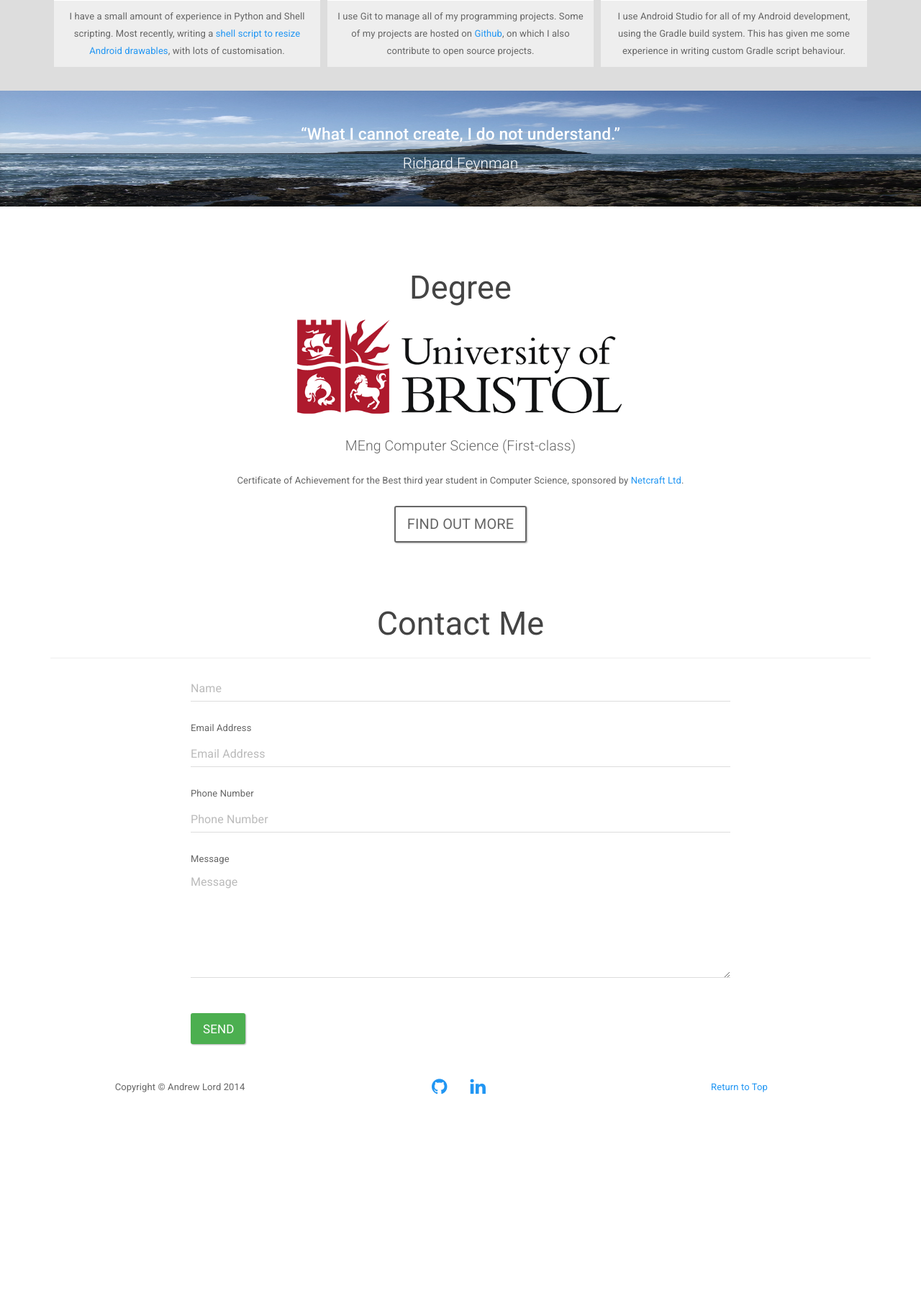
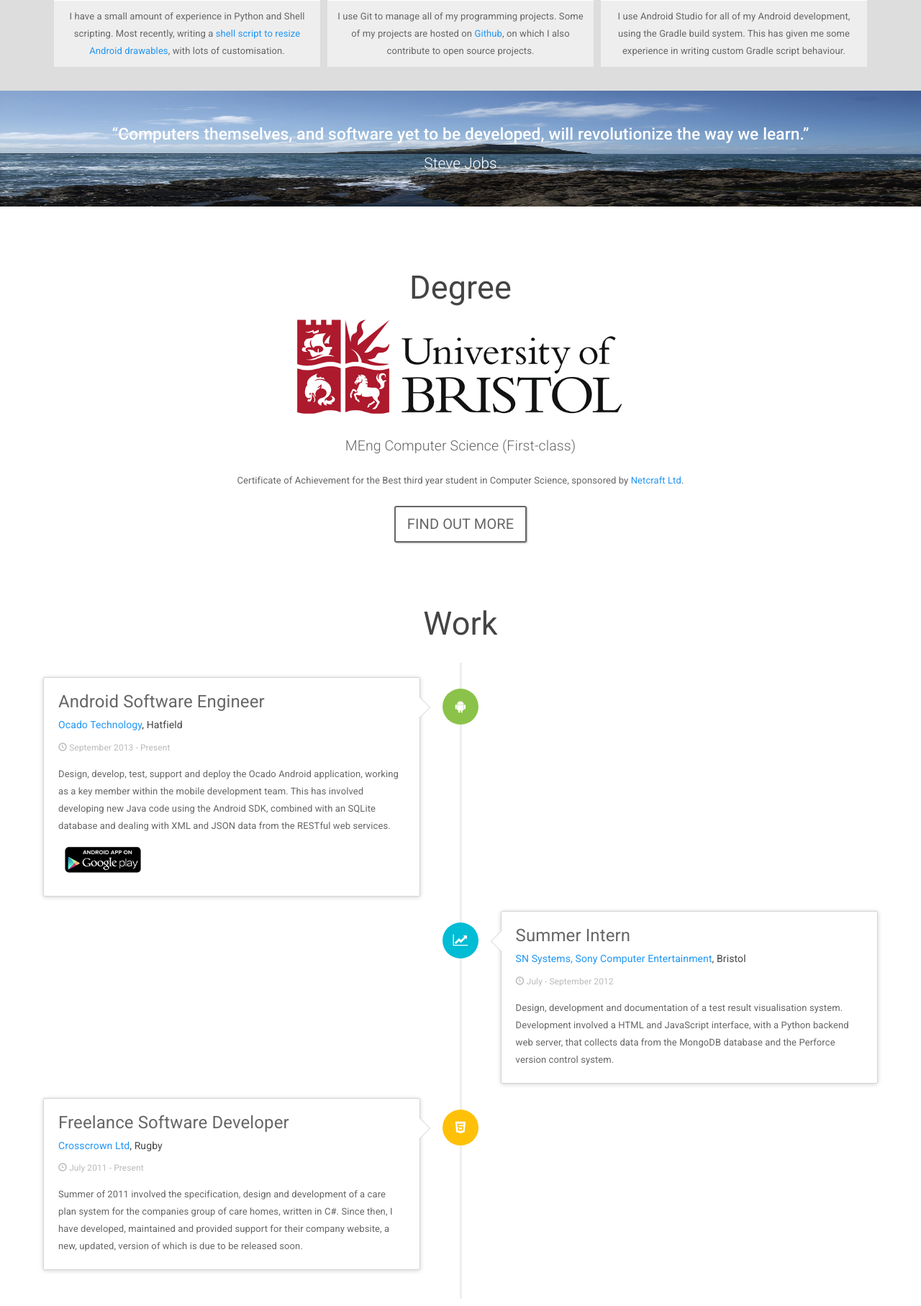
Before and after one commit to npmcdn-to-unpkg-bot/andrewlord1990.github.io, a PHP site: page / in a window 1280 px wide. Shown: the part 2745-4560 px from the top of the page at 72% size. Before the commit the page ends 4266 px from the top, so only its background shows below. Run offline with PHP 8.4, Linux system fonts and the light colour scheme.

Commit message:
Finished work section and quote below it.

```diff
--- a/css/main.css
+++ b/css/main.css
@@ -299,11 +299,9 @@
     padding: 10px;
 }
 
-
-#thinking-quote {
+#learn-quote {
     background-image: url('../img/worms-head.jpg');
 }
-/* Degree */
 
 #degree img {
     max-height: 150px;
@@ -330,7 +328,199 @@
     color: #fff;
 }
 
+#work .heading {
+    margin-bottom: 30px;
+}
 
+.timeline {
+    list-style: none;
+    padding: 20px 0 20px;
+    position: relative;
+}
+
+.timeline:before {
+    top: 0;
+    bottom: 0;
+    position: absolute;
+    content: " ";
+    width: 3px;
+    background-color: #eee;
+    left: 50%;
+    margin-left: -1.5px;
+}
+
+.timeline > li {
+    margin-bottom: 20px;
+    position: relative;
+}
+
+.timeline > li:before,
+.timeline > li:after {
+    content: " ";
+    display: table;
+}
+
+.timeline > li:after {
+    clear: both;
+}
+
+.timeline > li > .timeline-panel {
+    width: 46%;
+    float: left;
+    right: 10px;
+    border: 1px solid #d4d4d4;
+    border-radius: 2px;
+    padding: 20px;
+    position: relative;
+    -webkit-box-shadow: 0 1px 6px rgba(0, 0, 0, 0.175);
+    box-shadow: 0 1px 6px rgba(0, 0, 0, 0.175);
+}
+
+.timeline > li > .timeline-panel:before {
+    position: absolute;
+    top: 26px;
+    right: -15px;
+    display: inline-block;
+    border-top: 15px solid transparent;
+    border-left: 15px solid #ccc;
+    border-right: 0 solid #ccc;
+    border-bottom: 15px solid transparent;
+    content: " ";
+}
+
+.timeline > li > .timeline-panel:after {
+    position: absolute;
+    top: 27px;
+    right: -14px;
+    display: inline-block;
+    border-top: 14px solid transparent;
+    border-left: 14px solid #fff;
+    border-right: 0 solid #fff;
+    border-bottom: 14px solid transparent;
+    content: " ";
+}
+
+.timeline > li > .timeline-badge {
+    color: #fff;
+    width: 50px;
+    height: 50px;
+    line-height: 50px;
+    font-size: 1.4em;
+    text-align: center;
+    position: absolute;
+    top: 16px;
+    left: 50%;
+    margin-left: -25px;
+    background-color: #999;
+    z-index: 100;
+    border-top-right-radius: 50%;
+    border-top-left-radius: 50%;
+    border-bottom-right-radius: 50%;
+    border-bottom-left-radius: 50%;
+}
+
+.timeline > li.timeline-inverted > .timeline-panel {
+    float: right;
+    right: -10px;
+}
+
+.timeline > li.timeline-inverted > .timeline-panel:before {
+    border-left-width: 0;
+    border-right-width: 15px;
+    left: -15px;
+    right: auto;
+}
+
+.timeline > li.timeline-inverted > .timeline-panel:after {
+    border-left-width: 0;
+    border-right-width: 14px;
+    left: -14px;
+    right: auto;
+}
+
+.timeline-badge.ocado {
+    background-color: #8bc34a !important;
+}
+
+.timeline-badge.snsys {
+    background-color: #00bcd4 !important;
+}
+
+.timeline-badge.crosscrown {
+    background-color: #ffc107 !important;
+}
+
+
+
+.timeline-badge.primary {
+    background-color: #2e6da4 !important;
+}
+
+.timeline-badge.warning {
+    background-color: #f0ad4e !important;
+}
+
+.timeline-badge.danger {
+    background-color: #d9534f !important;
+}
+
+.timeline-badge.info {
+    background-color: #5bc0de !important;
+}
+
+.timeline-title {
+    margin-top: 0;
+    color: inherit;
+}
+
+.timeline-body > p,
+.timeline-body > ul {
+    margin-bottom: 0;
+}
+
+.timeline-body > p + p {
+    margin-top: 5px;
+}
+
+@media (max-width: 767px) {
+    ul.timeline:before {
+        left: 40px;
+    }
+    ul.timeline > li > .timeline-panel {
+        width: calc(100% - 90px);
+        width: -moz-calc(100% - 90px);
+        width: -webkit-calc(100% - 90px);
+    }
+    ul.timeline > li > .timeline-badge {
+        left: 15px;
+        margin-left: 0;
+        top: 16px;
+    }
+    ul.timeline > li > .timeline-panel {
+        float: right;
+        right: -10px;
+    }
+    ul.timeline > li > .timeline-panel:before {
+        border-left-width: 0;
+        border-right-width: 15px;
+        left: -15px;
+        right: auto;
+    }
+    ul.timeline > li > .timeline-panel:after {
+        border-left-width: 0;
+        border-right-width: 14px;
+        left: -14px;
+        right: auto;
+    }
+}
+
+.timeline .google-play-badge img {
+    height: 60px;
+}
+
+#create-quote {
+    background-image: url('../img/clouds.jpg');
+}
 
 .btn-outline,
 .btn-outline:active,
--- a/index.html
+++ b/index.html
@@ -326,12 +326,12 @@
         </div>
     </section>
 
-    <div id="thinking-quote" class="quote-section">
+    <div id="learn-quote" class="quote-section">
         <div class="container">
             <div class="row">
                 <div class="col-md-12">
-                    <p class="quote-body">“What I cannot create, I do not understand.”</p>
-                    <p class="quote-author">Richard Feynman</p>
+                    <p class="quote-body">“Computers themselves, and software yet to be developed, will revolutionize the way we learn.”</p>
+                    <p class="quote-author">Steve Jobs</p>
                 </div>
             </div>
         </div>
@@ -359,6 +359,73 @@
         </div>
         </div>
     </section>
+
+    <section id="work">
+        <div class="container">
+            <div class="heading text-center">
+                <h2>Work</h2>
+            </div>
+            <ul class="timeline">
+                <li>
+                    <div class="timeline-badge ocado"><i class="fa fa-android"></i>
+                    </div>
+                    <div class="timeline-panel">
+                        <div class="timeline-heading">
+                            <h4 class="timeline-title">Android Software Engineer</h4>
+                            <h6><a href="http://www.ocadotechnology.co.uk/">Ocado Technology</a>, Hatfield</h6>
+                            <p><small class="text-muted"><i class="glyphicon glyphicon-time"></i> September 2013 - Present</small>
+                            </p>
+                        </div>
+                        <div class="timeline-body">
+                            <p>Design, develop, test, support and deploy the Ocado Android application, working as a key member within the mobile development team. This has involved developing new Java code using the Android SDK, combined with an SQLite database and dealing with XML and JSON data from the RESTful web services.</p>
+                            <p class="google-play-badge"><a href="https://play.google.com/store/apps/details?id=com.ocado.mobile.android"><img src="img/google-play-badge.png"></a></p>
+                        </div>
+                    </div>
+                </li>
+                <li class="timeline-inverted">
+                    <div class="timeline-badge snsys"><i class="fa fa-line-chart"></i>
+                    </div>
+                    <div class="timeline-panel">
+                        <div class="timeline-heading">
+                            <h4 class="timeline-title">Summer Intern</h4>
+                            <h6><a href="http://www.snsys.com/">SN Systems, Sony Computer Entertainment</a>, Bristol</h6>
+                            <p><small class="text-muted"><i class="glyphicon glyphicon-time"></i> July - September 2012</small>
+                            </p>
+                        </div>
+                        <div class="timeline-body">
+                            <p>Design, development and documentation of a test result visualisation system. Development involved a HTML and JavaScript interface, with a Python backend web server, that collects data from the MongoDB database and the Perforce version control system.</p>
+                        </div>
+                    </div>
+                </li>
+                <li>
+                    <div class="timeline-badge crosscrown"><i class="fa fa-html5"></i>
+                    </div>
+                    <div class="timeline-panel">
+                        <div class="timeline-heading">
+                            <h4 class="timeline-title">Freelance Software Developer</h4>
+                            <h6><a href="http://www.rugbycarehomes.co.uk/">Crosscrown Ltd</a>, Rugby</h6>
+                            <p><small class="text-muted"><i class="glyphicon glyphicon-time"></i> July 2011 - Present</small>
+                            </p>
+                        </div>
+                        <div class="timeline-body">
+                            <p>Summer of 2011 involved the specification, design and development of a care plan system for the companies group of care homes, written in C#. Since then, I have developed, maintained and provided support for their company website, a new, updated, version of which is due to be released soon.</p>
+                        </div>
+                    </div>
+                </li>
+            </ul>
+        </div>
+    </section>
+
+    <div id="create-quote" class="quote-section">
+        <div class="container">
+            <div class="row">
+                <div class="col-md-12">
+                    <p class="quote-body">“What I cannot create, I do not understand.”</p>
+                    <p class="quote-author">Richard Feynman</p>
+                </div>
+            </div>
+        </div>
+    </div>
 
     <section id="contact">
         <div class="container">
```
Lines whose indentation alone changed are shown as unchanged.
